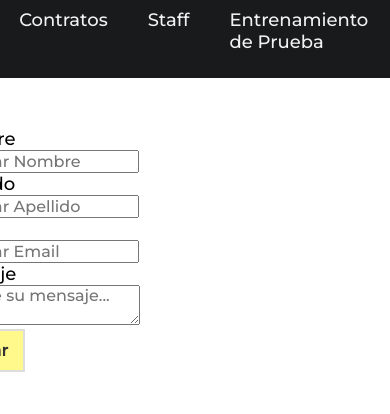
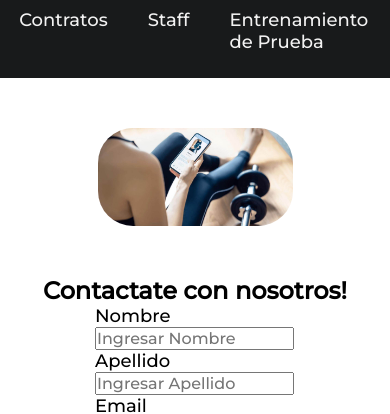
Before and after one commit to lopezatn/baby-steps, a plain HTML site: page HTML/contacto.html in a window 390 px wide. Shown: the part 196-610 px from the top of the page. Drawn offline with Linux system fonts and the light colour scheme.

Commit message:
imagen de contacto

```diff
--- a/CSS/Style.css
+++ b/CSS/Style.css
@@ -309,11 +309,25 @@ footer {
 
   .container_contact_form {
     display: flex;
-    justify-content: flex-end;
+    justify-content:center;
+    align-items: center;
     margin: auto;
     margin-right: 250px;
     margin-top: 50px;
     margin-bottom: 50px;
+  }
+
+  .contact_img {
+    width: 70%;
+    margin-left: 50px;
+    margin-right: 50px;
+    border-radius: 35px;
+  }
+
+  .contact_title {
+    text-align: center;
+    font-family: "Montserrat", sans-serif;
+    font-weight: 500;
   }
 
   label {
@@ -466,4 +480,22 @@ footer {
         margin-bottom: 30px;
       }
 
+      .container_contact_form {
+        display: flex;
+        justify-content:center;
+        align-items: center;
+        margin: auto;
+        margin-top: 50px;
+        margin-bottom: 50px;
+        flex-direction: column;
+      }
+
+      .contact_img {
+        width: 50%;
+        margin: auto;
+        border-radius: 35px;
+        margin-bottom: 50px;
+      }
+
+
 }
--- a/HTML/contacto.html
+++ b/HTML/contacto.html
@@ -27,7 +27,10 @@
 
 
     <main>
+
         <div class="container_contact_form">
+            <img class="contact_img" src="/Images/gym4.jpg" alt="">
+            <div class="contact_title"><h2>Contactate con nosotros!</h2></div>
             <form action="envio.php" method="post">
                 <p><label>Nombre</label> <br> <input type="text" class="submit_form" placeholder="Ingresar Nombre"></p>
                 <p><label>Apellido</label> <br> <input type="text" class="submit_form" placeholder="Ingresar Apellido">
```
Also changed, not shown: Images/gym4.jpg (added).
